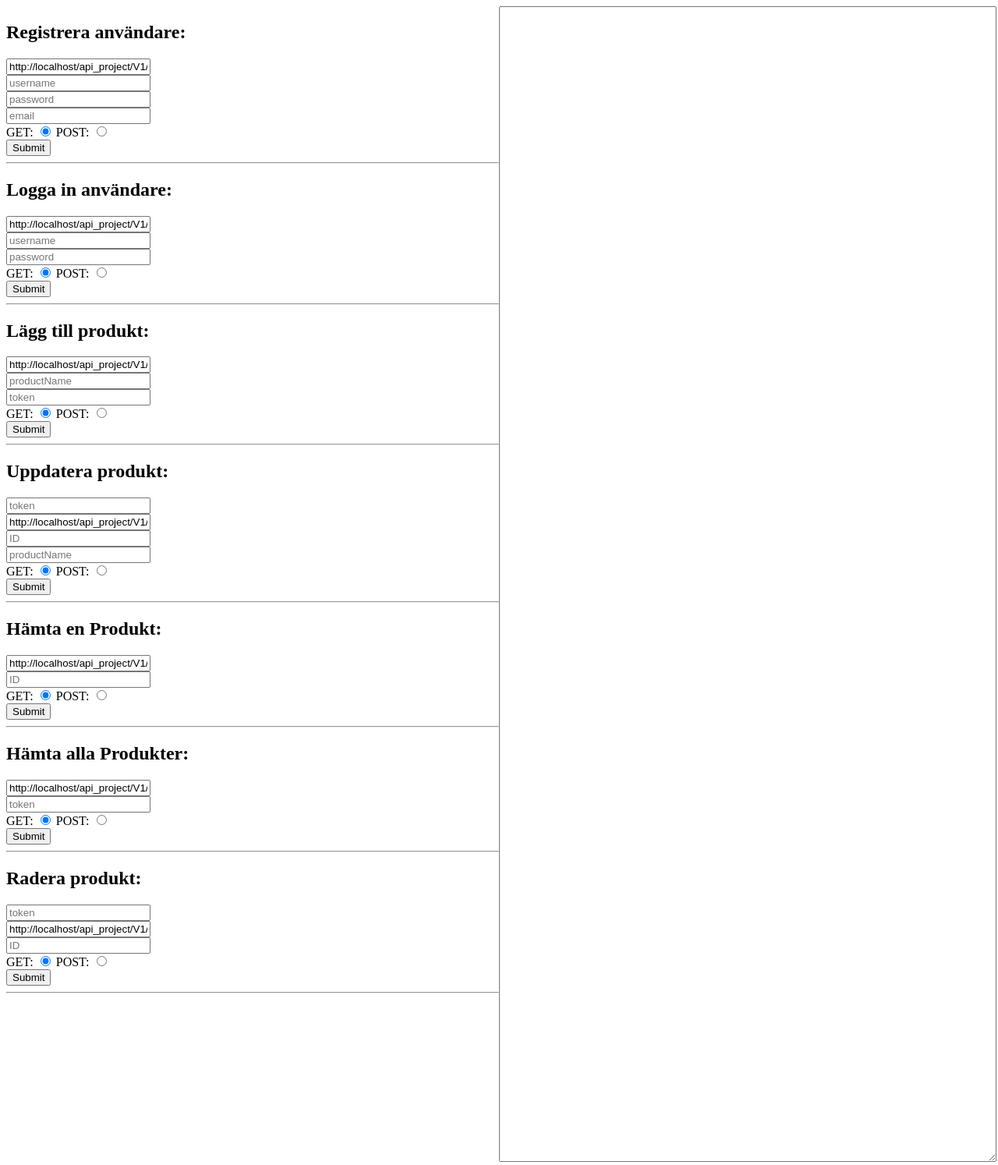
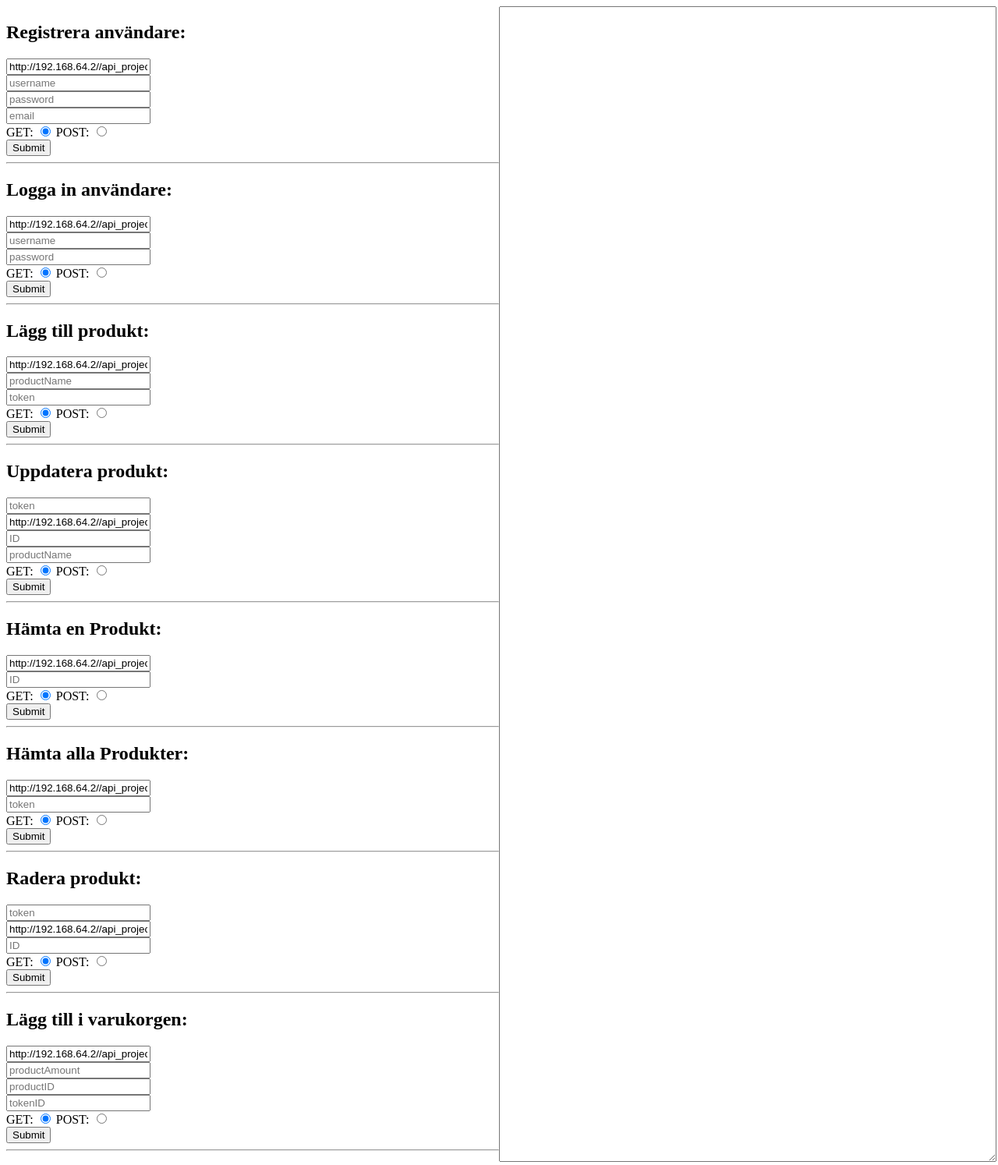
Before and after one commit to AnnaNordberg/api_project, a PHP site: page /apitester.html in a window 1280 px wide. Shown: the whole page at 78% size. Run offline with PHP 8.4, Linux system fonts and the light colour scheme.

Commit message:
fixed addToCart

```diff
--- a/V1/objects/Users.php
+++ b/V1/objects/Users.php
@@ -52,7 +52,7 @@
 
        private function insertUserToDatabase($username_param, $password_param, $email_param) {
 
-            $query_string = "INSERT INTO Users (username, password, email) VALUES(:username, :password, :email)";
+            $query_string = "INSERT INTO Users (username, password, email) VALUES (:username, :password, :email)";
             $statementHandler = $this->database_handler->prepare($query_string);
 
             if($statementHandler !== false ){
--- a/apitester.html
+++ b/apitester.html
@@ -53,7 +53,7 @@
                 <h2>Registrera användare:</h2>
 
             <form class="form">
-                <input type="text" name="url" placeholder="http://" value="http://localhost/api_project/V1/users/register.php"/><br />
+                <input type="text" name="url" placeholder="http://" value="http://192.168.64.2//api_project/V1/users/register.php"/><br />
                 <input type="text" name="username" placeholder="username" /><br />
                 <input type="password" name="password" placeholder="password" /><br />
                 <input type="email" name="email" placeholder="email" /><br />
@@ -67,7 +67,7 @@
             <h2>Logga in användare:</h2>
 
             <form class="form">
-                <input type="text" name="url" placeholder="http://" value="http://localhost/api_project/V1/users/login.php" /><br />
+                <input type="text" name="url" placeholder="http://" value="http://192.168.64.2//api_project/V1/users/login.php" /><br />
                 <input type="text" name="username" placeholder="username" /><br />
                 <input type="password" name="password" placeholder="password" /><br />
               GET: <input type="radio" name="method" value="get" checked /> POST: <input type="radio" name="method"
@@ -83,7 +83,7 @@
 
     <!-- Ändrade även name="title" till "name"  -->
         <form class="form">
-            <input type="text" name="url" placeholder="http://" value="http://localhost/api_project/V1/cart/addProduct.php" /><br />
+            <input type="text" name="url" placeholder="http://" value="http://192.168.64.2//api_project/V1/products/addProduct.php" /><br />
             <input type="text" name="productName" placeholder="productName" /><br />
             <input type="text" name="token" placeholder="token" /><br />
             <!-- <textarea name="content" placeholder="content"></textarea><br /> -->
@@ -99,7 +99,7 @@
         <form class="form">
             <input type="text" name="token" placeholder="token" /><br />
 
-            <input type="text" name="url" placeholder="http://" value="http://localhost/api_project/V1/products/updateProduct.php" /><br />
+            <input type="text" name="url" placeholder="http://" value="http://192.168.64.2//api_project/V1/products/updateProduct.php" /><br />
             <input type="number" name="ID" placeholder="ID" /><br />
 
             <input type="text" name="productName" placeholder="productName" /><br />
@@ -115,7 +115,7 @@
     <h2>Hämta en Produkt:</h2>
 
     <form class="form">
-        <input type="text" name="url" placeholder="http://" value="http://localhost/api_project/V1/products/viewProduct.php" /><br />
+        <input type="text" name="url" placeholder="http://" value="http://192.168.64.2//api_project/V1/products/viewProduct.php" /><br />
         <input type="text" name="ID" placeholder="ID" /><br />
 
         GET: <input type="radio" name="method" value="get" checked /> POST: <input type="radio" name="method"
@@ -128,7 +128,7 @@
     <h2>Hämta alla Produkter:</h2>
 
     <form class="form">
-        <input type="text" name="url" placeholder="http://" value="http://localhost/api_project/V1/products/viewAllProducts.php" /><br />
+        <input type="text" name="url" placeholder="http://" value="http://192.168.64.2//api_project/V1/products/viewAllProducts.php" /><br />
         <input type="text" name="token" placeholder="token" /><br />
         GET: <input type="radio" name="method" value="get" checked /> POST: <input type="radio" name="method"
             value="post" /><br />
@@ -143,12 +143,27 @@
 <form class="form">
     <input type="text" name="token" placeholder="token" /><br />
 
-    <input type="text" name="url" placeholder="http://" value="http://localhost/api_project/V1/products/deleteProduct.php" /><br />
+    <input type="text" name="url" placeholder="http://" value="http://192.168.64.2//api_project/V1/products/deleteProduct.php" /><br />
     <input type="number" name="ID" placeholder="ID" /><br />
     GET: <input type="radio" name="method" value="get" checked /> POST: <input type="radio" name="method"
         value="post" /><br />
     <input type="submit" />
 </form>
+
+<hr />
+
+<h2>Lägg till i varukorgen:</h2>
+
+
+    <form class="form">
+        <input type="text" name="url" placeholder="http://" value="http://192.168.64.2//api_project/V1/cart/addToCart.php" /><br />
+        <input type="text" name="productAmount" placeholder="productAmount" /><br />
+        <input type="text" name="productID" placeholder="productID" /><br />
+        <input type="text" name="tokenID" placeholder="tokenID" /><br />
+        GET: <input type="radio" name="method" value="get" checked /> POST: <input type="radio" name="method"
+            value="post" /><br />
+        <input type="submit" />
+    </form>
 
 <hr />
 
```
Also changed, not shown: V1/cart/addToCart.php (added, +29 -0 lines), V1/objects/Products.php (+39 -9 lines), V1/products/addProduct.php (renamed from V1/cart/addProduct.php).
